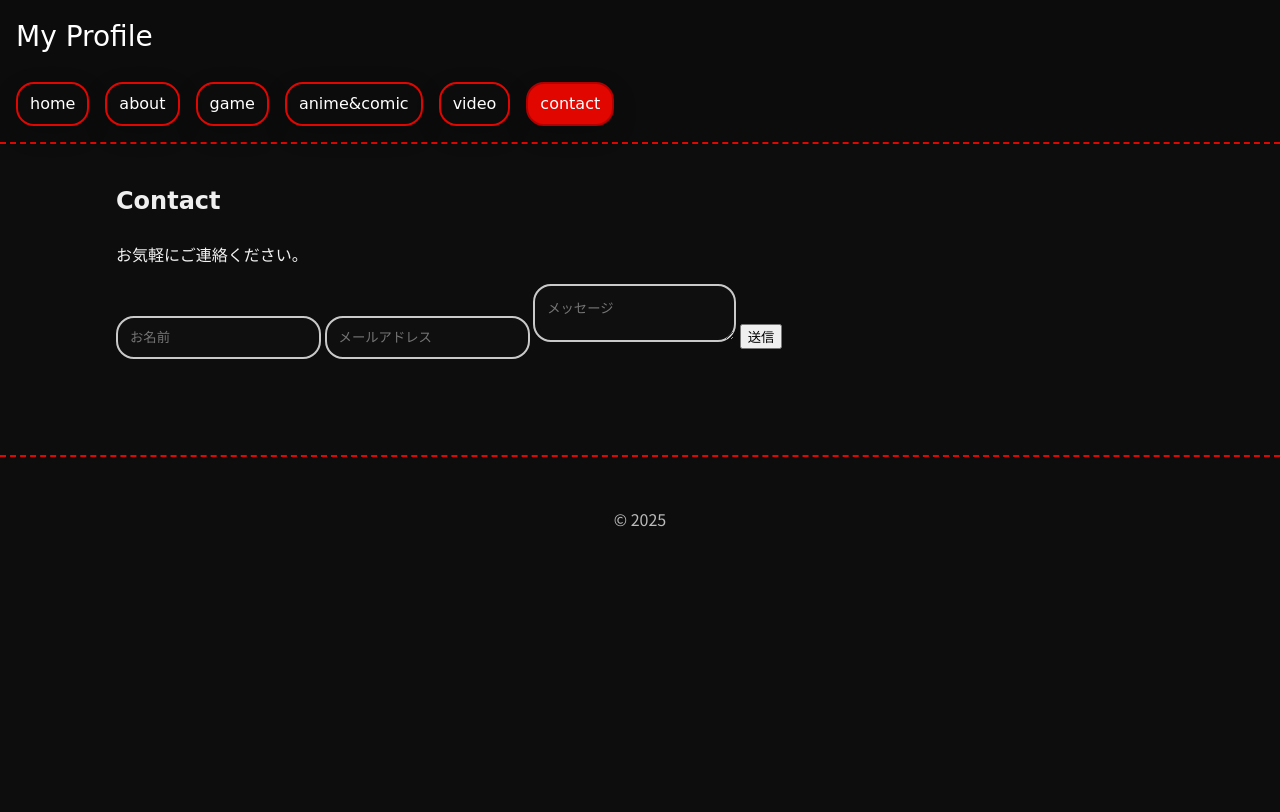
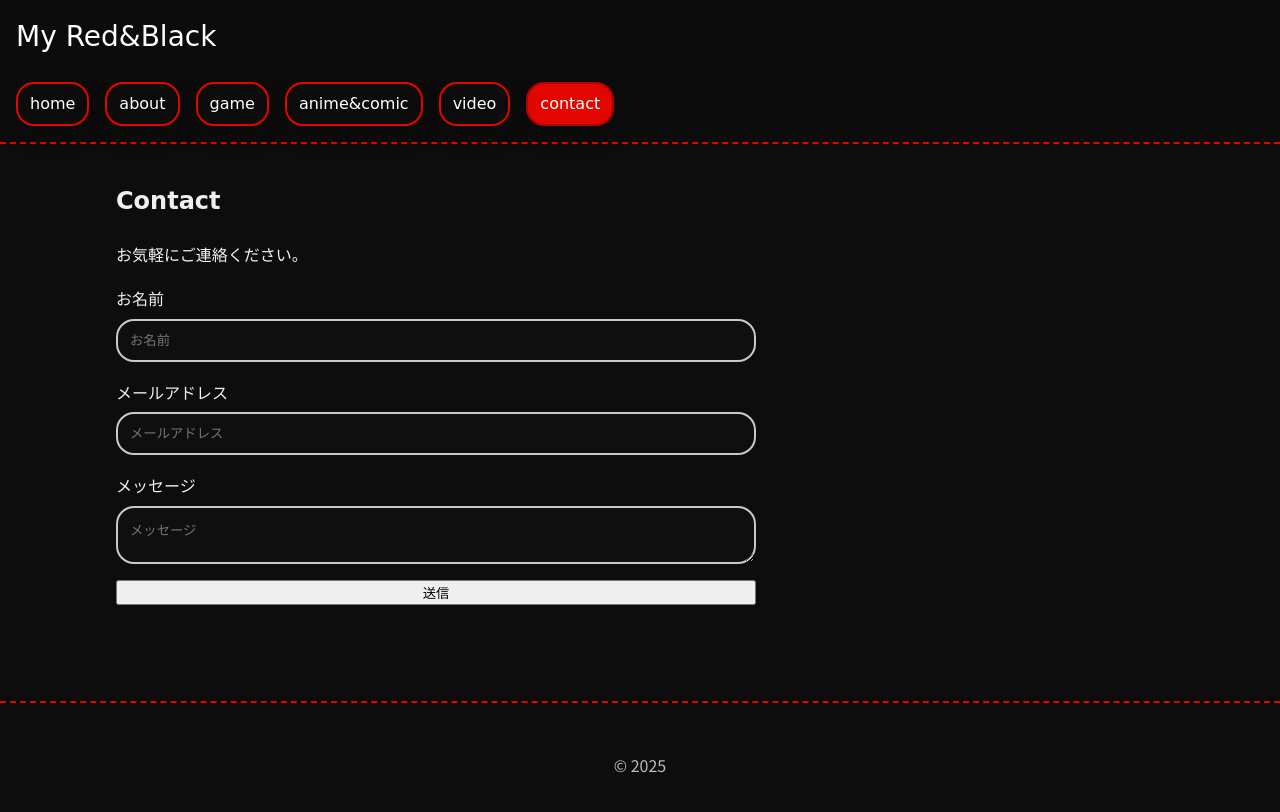
Before and after one commit to Kzh2525/about-me, a plain HTML site: page contact.html in a window 1280 px wide. Drawn offline with Linux system fonts and the light colour scheme; a web font is replaced by a local one.

Commit message:
contact.htmlのタイトルを「Contact — Red & Black」に修正し、ロゴテキストを「My Red&Black」に変更しました。また、フォームの構造を整え、可読性を向上させました

```diff
--- a/contact.html
+++ b/contact.html
@@ -3,7 +3,7 @@
   <head>
     <meta charset="UTF-8" />
     <meta name="viewport" content="width=device-width, initial-scale=1.0" />
-    <title>My profile</title>
+    <title>Contact — Red &amp; Black</title>
     <link rel="preconnect" href="https://fonts.googleapis.com" />
     <link rel="preconnect" href="https://fonts.gstatic.com" crossorigin="" />
     <link
@@ -15,7 +15,7 @@
   <body class="page-contact">
     <header class="site-header">
       <div class="brand">
-        <a class="logo" href="index.html">My Profile</a>
+        <a class="logo" href="index.html">My Red&amp;Black</a>
       </div>
       <nav class="site-nav">
         <a href="index.html" class="nav-link">home</a>
@@ -33,18 +33,28 @@
       </section>
       <section class="contact-form">
         <form
+          class="form"
           action="mailto:your-email@example.com"
           method="post"
           enctype="text/plain"
         >
+          <label>
+            <span>お名前</span>
             <input type="text" name="name" placeholder="お名前" required />
+          </label>
+          <label>
+            <span>メールアドレス</span>
             <input
               type="email"
               name="email"
               placeholder="メールアドレス"
               required
             />
+          </label>
+          <label>
+            <span>メッセージ</span>
             <textarea name="message" placeholder="メッセージ" required></textarea>
+          </label>
           <button type="submit">送信</button>
         </form>
       </section>
```
Lines whose indentation alone changed are shown as unchanged.
